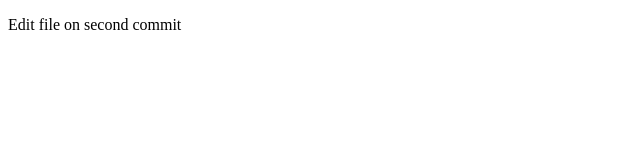
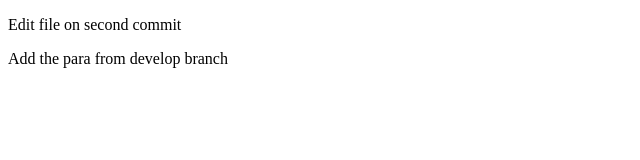
Before and after one commit to Pradyumn82/gitexample, a plain HTML site: page index.html in a window 1280 px wide. Shown: the whole page, without its empty margins (0-640 px from the left). Drawn offline with Linux system fonts and the light colour scheme.

Commit message:
changes  from develop branch add the one para

```diff
--- a/index.html
+++ b/index.html
@@ -7,5 +7,6 @@
 </head>
 <body>
     <p>Edit file  on second commit</p>
+    <p>Add the para from develop branch</p>
 </body>
 </html>
```
